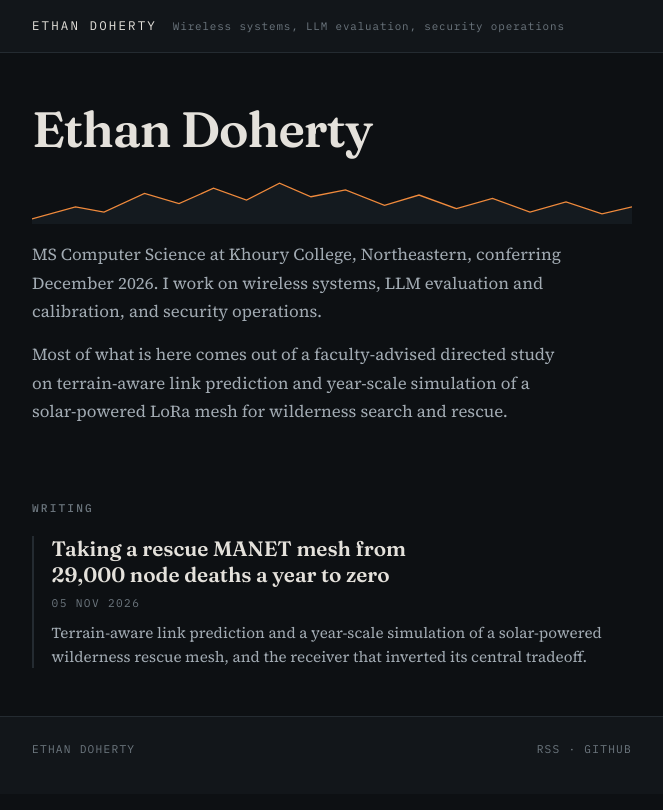
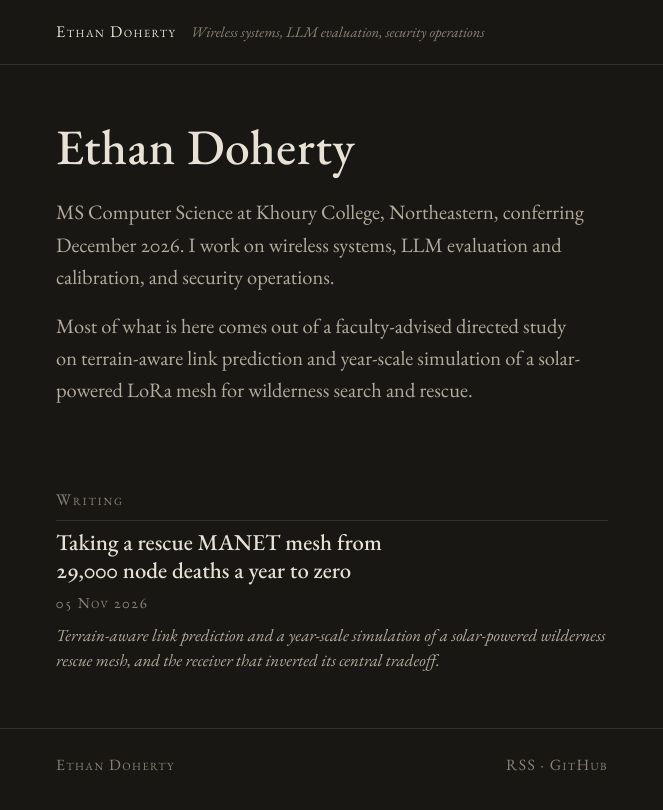
Before and after one commit to edoherty2017/edoherty2017.github.io, a Jekyll site: the page built from index.md, in a window 1280 px wide. Shown: the top 810 px of the page, without its empty margins (308-971 px from the left). Built offline with Jekyll 4.4.1, drawn with Linux system fonts in a browser that asks for light colours.

Commit message:
Reset the typography to a traditional book setting
Drops the accent colour, the mono uppercase labels and the ridgeline
ornament. One serif throughout (EB Garamond), warm ink on a warm dark
ground, old-style figures in prose and lining tabular figures in the
numbers, small caps for metadata, hairline rules, centred headings and a
drop cap. Links are underlined rather than coloured.

Co-Authored-By: Claude Opus 5 <noreply@anthropic.com>
Claude-Session: https://claude.ai/code/session_01DG7e8ydEM2dpSTUFw7pRqc

```diff
--- a/_layouts/default.html
+++ b/_layouts/default.html
@@ -10,7 +10,7 @@
 <meta property="og:description" content="{{ page.description | default: site.description | strip_newlines }}">
 <meta property="og:type" content="{% if page.layout == 'post' %}article{% else %}website{% endif %}">
 <link rel="preconnect" href="https://fonts.gstatic.com" crossorigin>
-<link rel="stylesheet" href="https://fonts.googleapis.com/css2?family=Fraunces:opsz,wght@9..144,400;9..144,600;9..144,700&family=Source+Serif+4:ital,opsz,wght@0,8..60,400;0,8..60,600;1,8..60,400&family=IBM+Plex+Mono:wght@400;500&display=swap">
+<link rel="stylesheet" href="https://fonts.googleapis.com/css2?family=EB+Garamond:ital,wght@0,400;0,500;0,600;1,400;1,500&display=swap">
 <link rel="stylesheet" href="{{ '/assets/css/style.css' | relative_url }}">
 {%- feed_meta -%}
 </head>
--- a/_layouts/home.html
+++ b/_layouts/home.html
@@ -4,12 +4,6 @@ layout: default
 <div class="wrap">
   <section class="hero">
     <h1 class="hero-t">{{ site.title }}</h1>
-    <div class="ridge" aria-hidden="true">
-      <svg viewBox="0 0 800 54" preserveAspectRatio="none" role="presentation" focusable="false">
-        <path d="M0 48 L58 34 L96 40 L150 18 L196 30 L242 12 L286 26 L330 6 L372 22 L418 14 L470 32 L516 20 L566 36 L614 24 L664 40 L712 28 L760 42 L800 34 L800 54 L0 54 Z" fill="var(--ridge-fill)"/>
-        <path d="M0 48 L58 34 L96 40 L150 18 L196 30 L242 12 L286 26 L330 6 L372 22 L418 14 L470 32 L516 20 L566 36 L614 24 L664 40 L712 28 L760 42 L800 34" fill="none" stroke="var(--accent)" stroke-width="1.5"/>
-      </svg>
-    </div>
     <div class="hero-b">{{ content }}</div>
   </section>
   <section class="posts">
--- a/_layouts/post.html
+++ b/_layouts/post.html
@@ -4,12 +4,6 @@ layout: default
 <article class="wrap post">
   <header class="post-h">
     <h1>{{ page.title }}</h1>
-    <div class="ridge" aria-hidden="true">
-      <svg viewBox="0 0 800 54" preserveAspectRatio="none" role="presentation" focusable="false">
-        <path d="M0 48 L58 34 L96 40 L150 18 L196 30 L242 12 L286 26 L330 6 L372 22 L418 14 L470 32 L516 20 L566 36 L614 24 L664 40 L712 28 L760 42 L800 34 L800 54 L0 54 Z" fill="var(--ridge-fill)"/>
-        <path d="M0 48 L58 34 L96 40 L150 18 L196 30 L242 12 L286 26 L330 6 L372 22 L418 14 L470 32 L516 20 L566 36 L614 24 L664 40 L712 28 L760 42 L800 34" fill="none" stroke="var(--accent)" stroke-width="1.5"/>
-      </svg>
-    </div>
     <p class="meta">
       <time datetime="{{ page.date | date_to_xmlschema }}">{{ page.date | date: "%d %B %Y" }}</time>
       <span>{{ content | number_of_words | divided_by: 200 | plus: 1 }} min read</span>
--- a/assets/css/style.css
+++ b/assets/css/style.css
@@ -1,142 +1,122 @@
-/* Layout: single reading column on a cold dark ground; figures break wider than
-   the measure and sit on light plates, the way charts sit in a lab notebook.
-   Palette is dark-only by design. Accent is the orange from the duty-cycle bars
-   in this site's own figures. */
+/* A reading page, set the way a book is set: one serif throughout, a single
+   warm ink on a dark ground, hairline rules, small caps for anything that is
+   not prose. No accent colour and no ornament. */
 :root{
-  --ground:#0d1013;
-  --ground-2:#12161a;
-  --surface:#171c21;
-  --plate:#f4f2ee;
-  --ink:#e4e1db;
-  --ink-soft:#a2abb3;
-  --ink-faint:#6d777f;
-  --rule:#242b31;
-  --rule-soft:#1b2126;
-  --accent:#f08a3c;
-  --accent-deep:#c2691f;
-  --ridge-fill:#141a1f;
-  --font-display:"Fraunces",Georgia,"Times New Roman",serif;
-  --font-body:"Source Serif 4",Georgia,"Times New Roman",serif;
-  --font-mono:"IBM Plex Mono",ui-monospace,SFMono-Regular,Menlo,monospace;
+  --ground:#191714;
+  --surface:#211e1a;
+  --plate:#f2eee6;
+  --ink:#e8e2d6;
+  --ink-soft:#b3ab9c;
+  --ink-faint:#8a8276;
+  --rule:#35312a;
+  --serif:"EB Garamond",Garamond,"Adobe Garamond Pro","Palatino Linotype",Palatino,Georgia,serif;
   color-scheme:dark;
 }
 *{box-sizing:border-box}
 html{-webkit-text-size-adjust:100%}
 body{
   margin:0;background:var(--ground);color:var(--ink);
-  font-family:var(--font-body);font-size:1.0625rem;line-height:1.7;
-  font-synthesis-weight:none;
+  font-family:var(--serif);font-size:1.28rem;line-height:1.58;
+  font-feature-settings:"kern" 1,"liga" 1,"onum" 1;
 }
 img{max-width:100%;height:auto}
 .skip{position:absolute;left:-9999px}
-.skip:focus{left:1rem;top:1rem;z-index:99;background:var(--accent);color:#120d07;padding:.5rem .75rem;border-radius:3px}
-:focus-visible{outline:2px solid var(--accent);outline-offset:3px}
+.skip:focus{left:1rem;top:1rem;z-index:99;background:var(--ink);color:var(--ground);padding:.5rem .75rem}
+:focus-visible{outline:1px solid var(--ink-soft);outline-offset:3px}
 
-.wrap{max-width:40rem;margin:0 auto;
+.wrap{max-width:37rem;margin:0 auto;
   padding-left:max(20px,env(safe-area-inset-left,0px));
   padding-right:max(20px,env(safe-area-inset-right,0px));}
 
 /* masthead */
-.masthead{border-bottom:1px solid var(--rule);background:var(--ground-2)}
-.masthead-in{max-width:40rem;margin:0 auto;padding-block:.95rem;
+.masthead{border-bottom:1px solid var(--rule)}
+.masthead-in{max-width:37rem;margin:0 auto;padding-block:1.2rem;
   padding-left:max(20px,env(safe-area-inset-left,0px));
   padding-right:max(20px,env(safe-area-inset-right,0px));
-  display:flex;gap:1rem;align-items:baseline;flex-wrap:wrap}
-.wordmark{font-family:var(--font-mono);font-size:.78rem;letter-spacing:.17em;
-  text-transform:uppercase;color:var(--ink);text-decoration:none}
-.wordmark:hover{color:var(--accent)}
-.tagline{font-family:var(--font-mono);font-size:.68rem;letter-spacing:.08em;color:var(--ink-faint)}
-
-/* ridgeline rule */
-.ridge{margin:1.4rem 0 1.1rem;line-height:0}
-.ridge svg{display:block;width:100%;height:46px}
+  display:flex;gap:.9rem;align-items:baseline;flex-wrap:wrap}
+.wordmark{font-variant:small-caps;font-size:1.02rem;letter-spacing:.09em;
+  color:var(--ink);text-decoration:none}
+.wordmark:hover{color:var(--ink-soft)}
+.tagline{font-style:italic;font-size:.92rem;color:var(--ink-faint)}
 
 /* home */
-.hero{padding-block:3.2rem 1rem}
-.hero-t{font-family:var(--font-display);font-weight:600;font-optical-sizing:auto;
-  font-size:clamp(2.1rem,7vw,3.1rem);line-height:1.04;letter-spacing:-.02em;margin:0;text-wrap:balance}
-.hero-b{color:var(--ink-soft);font-size:1.05rem;max-width:34rem}
-.hero-b p{margin:0 0 .9rem}
-.eyebrow{font-family:var(--font-mono);font-size:.7rem;letter-spacing:.19em;text-transform:uppercase;
-  color:var(--ink-faint);font-weight:500;margin:2.6rem 0 1.1rem}
-.posts{padding-bottom:3rem}
-.plist{list-style:none;margin:0;padding:0;display:flex;flex-direction:column;gap:1.6rem}
-.plist li{border-left:2px solid var(--rule);padding-left:1.1rem}
-.plist li:hover{border-left-color:var(--accent)}
-.plist a{font-family:var(--font-display);font-weight:600;font-size:1.3rem;line-height:1.25;
-  color:var(--ink);text-decoration:none;display:block;text-wrap:balance}
-.plist a:hover{color:var(--accent)}
-.plist time{display:block;font-family:var(--font-mono);font-size:.7rem;letter-spacing:.12em;
-  text-transform:uppercase;color:var(--ink-faint);margin-top:.4rem}
-.plist p{margin:.5rem 0 0;color:var(--ink-soft);font-size:.95rem;line-height:1.55}
+.hero{padding-block:3.4rem 1rem}
+.hero-t{font-weight:500;font-size:clamp(2.2rem,7vw,3.1rem);line-height:1.1;margin:0 0 1.4rem;
+  letter-spacing:.01em;text-wrap:balance}
+.hero-b{color:var(--ink-soft);max-width:33rem}
+.hero-b p{margin:0 0 1rem}
+.eyebrow{font-variant:small-caps;font-weight:400;font-size:1.02rem;letter-spacing:.12em;
+  color:var(--ink-faint);margin:3rem 0 .4rem;padding-bottom:.5rem;border-bottom:1px solid var(--rule)}
+.posts{padding-bottom:3.4rem}
+.plist{list-style:none;margin:0;padding:0;display:flex;flex-direction:column;gap:2rem}
+.plist a{font-weight:500;font-size:1.42rem;line-height:1.26;color:var(--ink);
+  text-decoration:none;display:block;text-wrap:balance}
+.plist a:hover{text-decoration:underline;text-underline-offset:.15em}
+.plist time{display:block;font-variant:small-caps;letter-spacing:.09em;font-size:.95rem;
+  color:var(--ink-faint);margin-top:.35rem}
+.plist p{margin:.5rem 0 0;color:var(--ink-soft);font-size:1.06rem;font-style:italic;line-height:1.5}
 
 /* post head */
-.post-h{padding-block:3.2rem 0}
-.post-h h1{font-family:var(--font-display);font-weight:600;font-optical-sizing:auto;
-  font-size:clamp(1.95rem,5.4vw,2.85rem);line-height:1.08;letter-spacing:-.02em;margin:0;text-wrap:balance}
-.meta{font-family:var(--font-mono);font-size:.7rem;letter-spacing:.13em;text-transform:uppercase;
-  color:var(--ink-faint);margin:0 0 2.6rem;display:flex;gap:1.2rem;flex-wrap:wrap}
+.post-h{padding-block:3.4rem 0;text-align:center;border-bottom:1px solid var(--rule);
+  padding-bottom:1.6rem;margin-bottom:2.4rem}
+.post-h h1{font-weight:500;font-size:clamp(2rem,5.6vw,2.9rem);line-height:1.13;
+  letter-spacing:.005em;margin:0 0 1rem;text-wrap:balance}
+.meta{font-variant:small-caps;letter-spacing:.1em;font-size:.98rem;color:var(--ink-faint);
+  margin:0;display:flex;gap:1.3rem;flex-wrap:wrap;justify-content:center}
 
 /* prose */
-.prose{padding-bottom:3.5rem}
-.prose h2{font-family:var(--font-display);font-weight:600;font-size:1.5rem;line-height:1.22;
-  letter-spacing:-.01em;margin:3.1rem 0 1rem;text-wrap:balance}
-.prose h2::before{content:"";display:block;width:2.4rem;height:2px;background:var(--accent);margin-bottom:.95rem}
-.prose p{margin:0 0 1.2rem}
-.prose em{color:var(--ink-soft)}
-.prose strong{font-weight:600;color:var(--accent);font-variant-numeric:tabular-nums}
-.prose a{color:var(--accent);text-decoration:underline;text-underline-offset:.2em;text-decoration-thickness:.06em}
-.prose a:hover{color:#ffa763}
-.prose blockquote{margin:2rem 0;padding:.2rem 0 .2rem 1.4rem;border-left:2px solid var(--accent-deep);
-  font-family:var(--font-display);font-size:1.16rem;line-height:1.5;color:var(--ink)}
-.prose blockquote p{margin:0}
-.prose blockquote strong{color:var(--ink)}
-.prose hr{border:0;border-top:1px solid var(--rule);margin:3.4rem 0}
-.prose ul,.prose ol{padding-left:1.3rem}
-.prose code{font-family:var(--font-mono);font-size:.88em;background:var(--surface);
-  padding:.12em .36em;border-radius:3px;color:var(--ink)}
-.prose pre{background:var(--surface);border:1px solid var(--rule);border-radius:4px;
-  padding:1rem;overflow-x:auto}
+.prose{padding-bottom:4rem}
+.prose > p:first-of-type::first-letter{float:left;font-size:3.5em;line-height:.84;
+  padding:.06em .09em 0 0;font-weight:500}
+.prose h2{font-weight:500;font-size:1.52rem;line-height:1.26;text-align:center;
+  margin:3.3rem 0 1.3rem;padding-top:1.5rem;border-top:1px solid var(--rule);
+  text-wrap:balance;scroll-margin-top:1.5rem}
+.prose p{margin:0 0 1.15rem}
+.prose em{font-style:italic}
+.prose strong{font-weight:600;font-feature-settings:"kern" 1,"liga" 1,"lnum" 1,"tnum" 1}
+.prose a{color:var(--ink);text-decoration:underline;text-decoration-color:var(--ink-faint);
+  text-underline-offset:.16em;text-decoration-thickness:.04em}
+.prose a:hover{text-decoration-color:var(--ink)}
+.prose blockquote{margin:2rem 2.2rem;padding:0;font-style:italic;color:var(--ink-soft)}
+.prose blockquote p{margin:0 0 .7rem}
+.prose hr{border:0;height:1px;background:var(--rule);width:7rem;margin:3rem auto}
+.prose ul,.prose ol{padding-left:1.4rem}
+.prose code{font-family:ui-monospace,SFMono-Regular,Menlo,monospace;font-size:.84em;
+  background:var(--surface);padding:.1em .34em}
+.prose pre{background:var(--surface);border:1px solid var(--rule);padding:1rem;overflow-x:auto}
 .prose pre code{background:none;padding:0}
-.prose table{width:100%;border-collapse:collapse;font-variant-numeric:tabular-nums;font-size:.92rem}
-.prose th,.prose td{border-bottom:1px solid var(--rule);padding:.5rem .6rem;text-align:left}
+.prose table{width:100%;border-collapse:collapse;font-size:1.02rem;
+  font-feature-settings:"lnum" 1,"tnum" 1}
+.prose th,.prose td{border-bottom:1px solid var(--rule);padding:.45rem .6rem;text-align:left}
 
 /* index */
-.toc{margin:2.4rem 0 3rem;padding:1.4rem 1.5rem;background:var(--surface);
-  border:1px solid var(--rule);border-left:2px solid var(--accent);border-radius:3px}
+.toc{margin:0 0 3rem;padding:1.5rem 1.7rem;border:1px solid var(--rule)}
 .toc p{margin:0}
-.toc-t{font-family:var(--font-mono);font-size:.7rem;letter-spacing:.19em;text-transform:uppercase;
-  color:var(--ink-faint)}
-.toc-t strong{color:var(--ink-faint)!important;font-weight:500}
-.toc-s{font-family:var(--font-mono);font-size:.68rem;letter-spacing:.12em;text-transform:uppercase;
-  color:var(--accent);margin:1.1rem 0 .3rem}
-.toc-s em{color:var(--accent)}
-.toc ol{margin:.8rem 0 0;padding-left:1.5rem;font-size:.93rem;line-height:1.5}
-.toc li{margin:.42rem 0;color:var(--ink-faint)}
-.toc li::marker{color:var(--ink-faint);font-family:var(--font-mono);font-size:.8em}
-.toc a{color:var(--ink);text-decoration:none;border-bottom:1px solid transparent}
-.toc a:hover{color:var(--accent);border-bottom-color:var(--accent)}
-.prose h2{scroll-margin-top:1.5rem}
+.toc-t{font-variant:small-caps;letter-spacing:.12em;font-size:1.04rem;color:var(--ink-faint);
+  text-align:center;padding-bottom:.7rem;border-bottom:1px solid var(--rule)}
+.toc-t strong{font-weight:400}
+.toc-s{font-style:italic;color:var(--ink-faint);font-size:1.02rem;margin:1.1rem 0 .2rem}
+.toc ol{margin:.9rem 0 0;padding-left:1.6rem;font-size:1.06rem;line-height:1.42}
+.toc li{margin:.46rem 0;color:var(--ink-faint)}
+.toc a{color:var(--ink);text-decoration:none}
+.toc a:hover{text-decoration:underline;text-underline-offset:.15em}
 
-/* figures: charts on light plates, photographs bled dark */
-.prose p > img{display:block;width:100%;border-radius:3px}
-.prose p:has(> img){margin:2.4rem 0 .55rem}
-.prose p:has(> img[src*="/fig-"]){background:var(--plate);padding:.8rem;border-radius:4px;
-  border:1px solid var(--rule)}
-.prose p:has(> img) + p > em:only-child{font-family:var(--font-mono);font-size:.73rem;line-height:1.6;color:var(--ink-faint)}
-.prose p:has(> img) + p{margin:0 0 2.4rem}
-@media (min-width:62rem){
-  .prose p:has(> img){margin-left:-3.6rem;margin-right:-3.6rem}
-}
+/* figures */
+.prose p > img{display:block;width:100%}
+.prose p:has(> img){margin:2.4rem 0 .5rem}
+.prose p:has(> img[src*="/fig-"]){background:var(--plate);padding:.85rem;border:1px solid var(--rule)}
+.prose p:has(> img) + p > em:only-child{font-size:1rem;line-height:1.46;color:var(--ink-faint)}
+.prose p:has(> img) + p{margin:0 0 2.4rem;text-align:center}
+@media (min-width:62rem){.prose p:has(> img){margin-left:-3rem;margin-right:-3rem}}
 
 /* footer */
-.siteft{border-top:1px solid var(--rule);background:var(--ground-2)}
-.siteft-in{max-width:40rem;margin:0 auto;padding-block:1.4rem 2.2rem;
+.siteft{border-top:1px solid var(--rule)}
+.siteft-in{max-width:37rem;margin:0 auto;padding-block:1.5rem 2.4rem;
   padding-left:max(20px,env(safe-area-inset-left,0px));
   padding-right:max(20px,env(safe-area-inset-right,0px));
   display:flex;justify-content:space-between;gap:1rem;flex-wrap:wrap;
-  font-family:var(--font-mono);font-size:.7rem;letter-spacing:.11em;text-transform:uppercase;color:var(--ink-faint)}
+  font-variant:small-caps;letter-spacing:.09em;font-size:.98rem;color:var(--ink-faint)}
 .siteft a{color:var(--ink-faint);text-decoration:none}
-.siteft a:hover{color:var(--accent)}
+.siteft a:hover{color:var(--ink)}
 
 @media (prefers-reduced-motion:reduce){*{animation:none!important;transition:none!important}}
```
